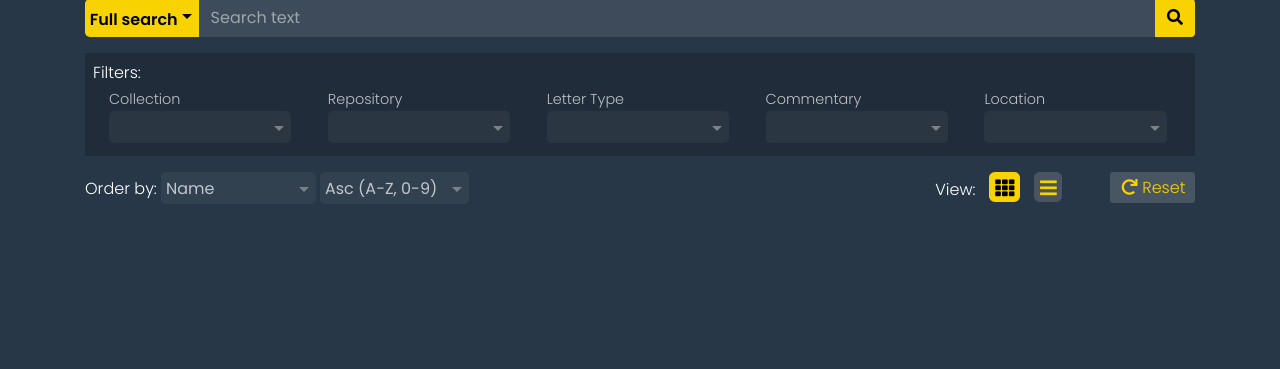
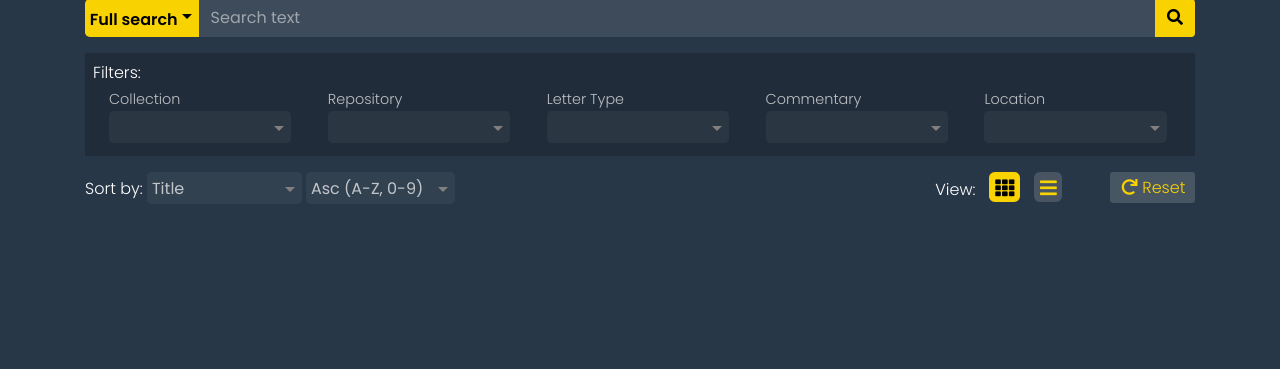
Before and after one commit to bear-rsg/social-bodies, a Django app: page /database/letters/ in a window 1280 px wide. Shown: the part 136-505 px from the top of the page. Run offline with Django 3.2, Linux system fonts and the light colour scheme; data comes from the database, SQL or seed files in the repository; data that the repository does not hold is empty; parts of the project's set-up code (start-up, migrations or seed data) failed here and were passed over; some libraries are stand-ins or nearby versions.

Commit message:
search and sort

```diff
--- a/django/core/static/css/custom.css
+++ b/django/core/static/css/custom.css
@@ -259,13 +259,13 @@ main a {
     width: 100%;
 }
 
-#list-options-order {
+#list-options-sort {
     display: inline-block;
 }
 
 .list-options-filters-filter select,
-#list-options-order-by,
-#list-options-order-direction {
+#list-options-sort-by,
+#list-options-sort-direction {
     appearance: none;
     -webkit-appearance: none;
     -moz-appearance: none;
--- a/django/core/static/css/custom_small.css
+++ b/django/core/static/css/custom_small.css
@@ -53,9 +53,9 @@
     }
 
     #list-options-searchby,
-    #list-options-order,
-    #list-options-order-by,
-    #list-options-order-direction {
+    #list-options-sort,
+    #list-options-sort-by,
+    #list-options-sort-direction {
         display: block;
         width: 100%;
         margin-bottom: 0.5em;
--- a/django/researchdata/templates/researchdata/list-letter.html
+++ b/django/researchdata/templates/researchdata/list-letter.html
@@ -13,13 +13,13 @@
 
 <!-- Search By -->
 {% block list_options_searchby %}
-    <option value="name">Name</option>
+    <option value="title">Title</option>
 {% endblock %}
 
 <!-- Order By -->
-{% block list_options_orderby %}
+{% block list_options_sortby %}
     <optgroup label="Alphabetical">
-        <option value="name">Name</option>
+        <option value="title">Title</option>
     </optgroup>
     <optgroup label="Numerical">
         <option value="count_xxx">Number of xxx</option>
--- a/django/researchdata/templates/researchdata/list-person.html
+++ b/django/researchdata/templates/researchdata/list-person.html
@@ -17,7 +17,7 @@
 {% endblock %}
 
 <!-- Order By -->
-{% block list_options_orderby %}
+{% block list_options_sortby %}
     <optgroup label="Alphabetical">
         <option value="name">Name</option>
     </optgroup>
--- a/django/researchdata/templates/researchdata/list.html
+++ b/django/researchdata/templates/researchdata/list.html
@@ -52,15 +52,15 @@
                 {% endfor %}
             </div>
 
-            <!-- Order -->
-            <div id="list-options-order">
-                <label>Order by:</label>
-                <!-- Order by -->
-                <select id="list-options-order-by" name="order_by">
-                    {% block list_options_orderby %}{% endblock %}
+            <!-- Sort -->
+            <div id="list-options-sort">
+                <label>Sort by:</label>
+                <!-- Sort by -->
+                <select id="list-options-sort-by" name="sort_by">
+                    {% block list_options_sortby %}{% endblock %}
                 </select>
-                <!-- Order direction -->
-                <select id="list-options-order-direction" name="order_direction">
+                <!-- Sort direction -->
+                <select id="list-options-sort-direction" name="sort_direction">
                     <option value="">Asc (A-Z, 0-9)</option>
                     <option value="-">Desc (Z-A, 9-0)</option>
                 </select>
@@ -210,8 +210,8 @@ $(document).ready(function() {
         window.location.replace(window.location.href.split('?')[0]);
     });
 
-    // Submit list options form (search, order, etc.) on change of certain inputs
-    $('#list-options-order-by, #list-options-order-direction').on('change', function(){
+    // Submit list options form (search, sort, etc.) on change of certain inputs
+    $('#list-options-sort-by, #list-options-sort-direction').on('change', function(){
         $('#list-options-form').submit();
     });
 
@@ -231,9 +231,9 @@ $(document).ready(function() {
     // Search
     setFormItemValueFromUrlParameter("list-options-search-input", "search");
     setFormItemValueFromUrlParameter("list-options-searchby", "search_by");
-    // Order
-    setFormItemValueFromUrlParameter("list-options-order-by", "order_by");
-    setFormItemValueFromUrlParameter("list-options-order-direction", "order_direction");
+    // Sort
+    setFormItemValueFromUrlParameter("list-options-sort-by", "sort_by");
+    setFormItemValueFromUrlParameter("list-options-sort-direction", "sort_direction");
 });
 </script>
 
--- a/django/researchdata/views/common.py
+++ b/django/researchdata/views/common.py
@@ -3,13 +3,7 @@ This script is for common resources (e.g. functions) used throughout the main vi
 """
 
 from django.db.models.functions import Lower
-from django.db.models import (Count, Q, CharField, TextField)
-from functools import reduce
-from operator import (or_, and_)
-import json
-
-
-PAGINATE_COUNT = 100  # specified here to establish same pagination count throughout all views
+from django.db.models import (Count, CharField, TextField)
 
 
 def get_field_type(field_name, queryset):
@@ -24,36 +18,6 @@ def get_field_type(field_name, queryset):
         return queryset.model._meta.get_field(stripped_field_name)
     except Exception:
         return CharField  # If it fails, assume it's a CharField by default
-
-
-def search(request, queryset, field_names_to_search):
-    """
-    request = http request object, e.g. self.request
-    queryset = the Django queryset to be searched
-    field_names_to_search = list of names of the fields to include in search
-
-    Returns a filtered/searched Django queryset, allowing for multiple search criteria and operator (or_ / and_)
-    """
-
-    # Search
-    searches = json.loads(request.GET.get('search', '[]'))
-
-    # Set list of search options
-    if searches not in [[''], []]:
-        operator = or_ if request.GET.get('search_operator', '') == 'or' else and_
-        queries = []
-        for search in searches:
-            # Uses 'or_' as the search term could appear in any field, so 'and_' wouldn't be suitable
-            queries.append(
-                reduce(or_, (Q((f'{field_name}__icontains', search)) for field_name in field_names_to_search))
-            )
-        # Connect the individual search queries via the user-defined operator (or_ / and_)
-        queries = reduce(operator, queries)
-        # Filter the queryset using the completed search query
-        return queryset.filter(queries)
-
-    # If no search criteria provided, simply return the unfiltered queryset
-    return queryset
 
 
 # Special starts to the values & labels of options in 'filter' select lists
@@ -112,7 +76,7 @@ def sort(request, queryset, sort_by_default='id'):
     """
     request = http request object, e.g. self.request
     queryset = the Django queryset to be sorted
-    sort_by_default = default field to sort by, e.g. name, id, ...
+    sort_by_default = default field to sort by, e.g. id, ...
 
     Returns a sorted Django queryset
     """
--- a/django/researchdata/views/letter.py
+++ b/django/researchdata/views/letter.py
@@ -1,4 +1,5 @@
 from django.views.generic import (DetailView, ListView)
+from django.db.models import Q
 from .. import models
 from . import common
 
@@ -17,7 +18,36 @@ class LetterListView(ListView):
     """
     template_name = 'researchdata/list-letter.html'
     model = models.Letter
-    paginate_by = common.PAGINATE_COUNT
+    paginate_by = 100
+
+    def get_queryset(self):
+        # Start with all published objects
+        queryset = self.model.objects.filter(admin_published=True)
+
+        #
+        # Search
+        #
+
+        search = self.request.GET.get('search', '')
+        search_by = self.request.GET.get('search_by', '')
+
+        # Search all fields and related data in a single search
+        if search_by == '' and search != '':
+            queryset = queryset.filter(
+                Q(title__icontains=search) |
+                Q(collection__name__icontains=search)
+            )
+
+        # Search by specific fields, if search_by is specified
+
+
+        #
+        # Order
+        #
+
+        queryset = common.sort(self.request, queryset, 'title')
+
+        return queryset.distinct()
 
     def get_context_data(self, **kwargs):
         context = super().get_context_data(**kwargs)
--- a/django/researchdata/views/person.py
+++ b/django/researchdata/views/person.py
@@ -17,7 +17,7 @@ class PersonListView(ListView):
     """
     template_name = 'researchdata/list-person.html'
     model = models.Person
-    paginate_by = common.PAGINATE_COUNT
+    paginate_by = 100
 
     def get_context_data(self, **kwargs):
         context = super().get_context_data(**kwargs)
```
